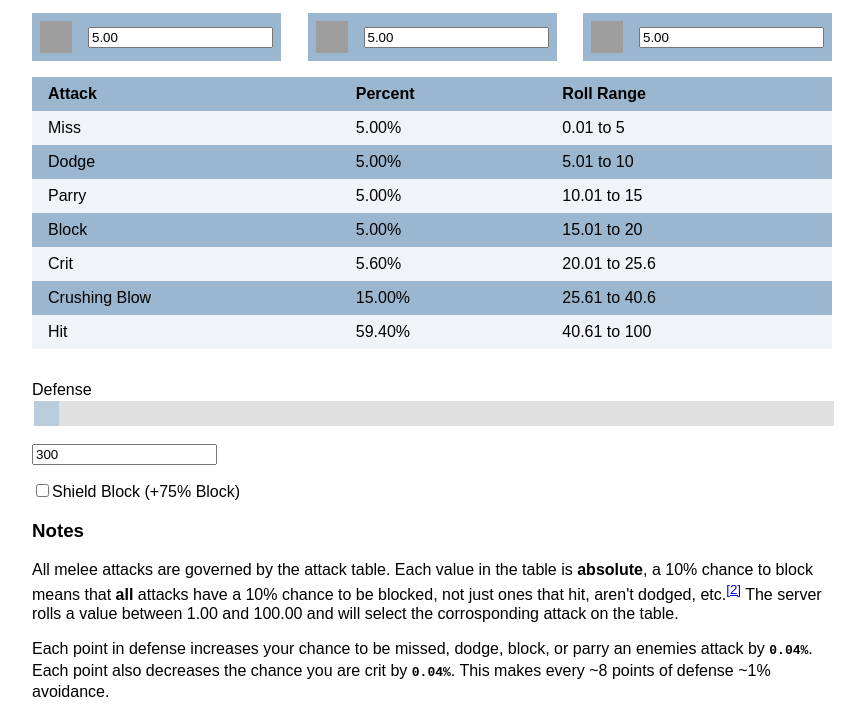
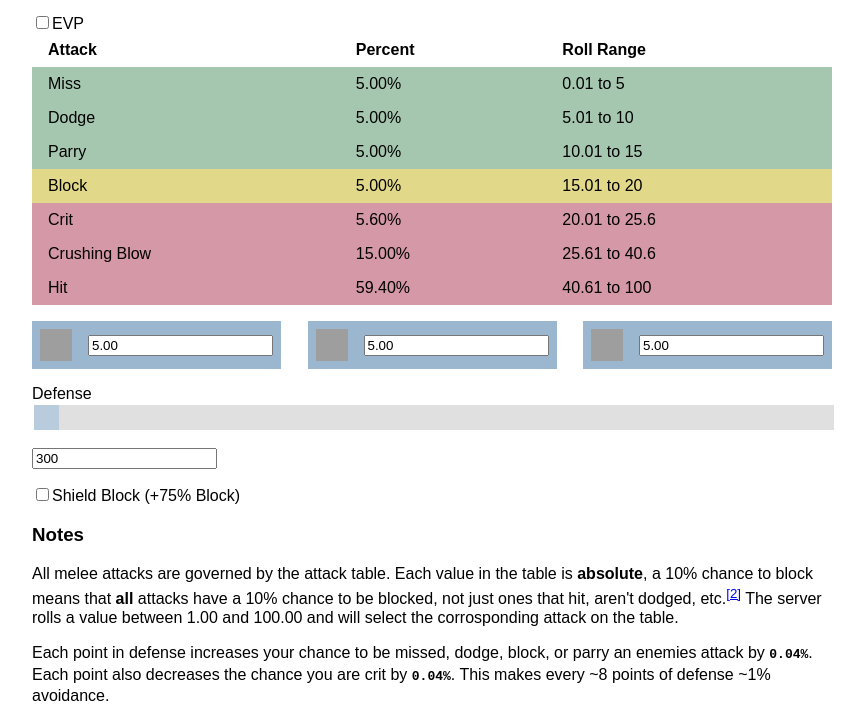
Before and after one commit to sbuggay/attack-table, a plain HTML site: page index.html in a window 1280 px wide. Shown: the part 91-800 px from the top of the page, without its empty margins (208-1073 px from the left). Drawn offline with Linux system fonts and the light colour scheme; grey boxes are pictures that could not be loaded.

Commit message:
Prepping for PVE

```diff
--- a/attack.js
+++ b/attack.js
@@ -1,10 +1,13 @@
 const options = {
-    shieldBlock: [false, shieldBlockInput]
+    attackTypeEVP: [true, "switchType"],
+    shieldBlock: [false, "shieldBlockInput"]
 }
 
 Object.keys(options).forEach(key => {
-    options[key][1].oninput = () => {
-        options[key][0] = options[key][1].checked;
+    const element = document.getElementById(options[key][1])
+    if (!element) return;
+    element.oninput = () => {
+        options[key][0] = !options[key][0];
         updateTable();
     }
 });
@@ -55,11 +58,25 @@ function crushing() {
     return 1500;
 }
 
+function glancing() {
+    return 4000;
+}
+
 function hit() {
     return Math.max(0, 10000 - (miss() + dodge() + block() + parry() + crit() + crushing()));
 }
 
-const attackTable = [
+const attackTablePVE = [
+    [miss, missElem, missRoll],
+    [dodge, dodgeElem, dodgeRoll],
+    [parry, parryElem, parryRoll],
+    [glancing, glancingElem, glancingRoll],
+    [block, blockElem, blockRoll],
+    [crit, critElem, critRoll],
+    [hit, hitElem, hitRoll]
+];
+
+const attackTableEVP = [
     [miss, missElem, missRoll],
     [dodge, dodgeElem, dodgeRoll],
     [parry, parryElem, parryRoll],
@@ -69,25 +86,51 @@ const attackTable = [
     [hit, hitElem, hitRoll]
 ];
 
+
 function calculateRoll(rollCurrent, percent) {
     const start = Math.min((rollCurrent / 100).toFixed(2), 100.00);
     const end = Math.min(((rollCurrent + percent - 1) / 100).toFixed(2), 100.00);
-
-    if (start >= end || start > 100.00) return false;
-
+    if (start >= end || start > 100.00) return 0;
     return [start, end];
 }
 
 function updateTable() {
 
+    // Hide and show glancing or crushing depending on table type
+    selectedAttackTable = options.attackTypeEVP[0] ? attackTableEVP : attackTablePVE;
+
+    crushingRow.style = "display: none;";
+    glancingRow.style = "display: none;";
+    EVPControls.style = "display: none;";
+    PVEControls.style = "display: none;";
+
+    if (options.attackTypeEVP[0] === true) {
+        baseDodge = 5;
+        baseParry = 5;
+        baseBlock = 5;
+        defense = 300;
+        crushingRow.style = "";
+        EVPControls.style = "";
+
+    }
+    else {
+        baseDodge = 6.5;
+        baseParry = 14.00;
+        baseBlock = 0;
+        defense = 300;
+        glancingRow.style = "";
+        PVEControls.style = "";
+    }
+
     let rollCurrent = 1;
-    attackTable.forEach(t => {
+    selectedAttackTable.forEach(t => {
         const roll = calculateRoll(rollCurrent, t[0]());
         const fixed = (t[0]() / 100);
-
-        t[1].innerText = fixed.toFixed(2) + "%";
+        const realRoll = roll ?  (roll[1] - roll[0] + 0.01).toFixed(2) : "0.00";
+        const realRollText = `${fixed.toFixed(2) !== realRoll ? "(" + realRoll + "%)" : ""}`;
+        t[1].innerText = `${fixed.toFixed(2)}% ${realRollText}`;
         // const rollBounds = ;
-        t[2].innerText = roll ? roll[0] + " to " + roll[1] : "Can't be rolled";
+        t[2].innerText = roll ? `${roll[0]} to ${roll[1]}` : "Can't be rolled";
         rollCurrent += t[0]();
     });
 
--- a/index.html
+++ b/index.html
@@ -38,12 +38,24 @@
             padding: 8px 16px;
         }
 
-        tr:nth-child(even) {
+        /* tr:nth-child(even) {
             background-color: #f0f4f8;
         }
 
         tr:nth-child(odd) {
             background-color: #9bb7d0;
+        } */
+
+        tr.green {
+            background-color: #a5c7b0;
+        }
+
+        tr.yellow {
+            background-color: #e1d989;
+        }
+
+        tr.red {
+            background-color: #d498a6;
         }
 
         p {
@@ -126,22 +138,11 @@
             <img id="logo" src="wow.png">
             <h1> WoW Classic Attack Table</h1>
         </div>
-        <div style="padding-bottom: 16px; display: flex; justify-content: space-between">
-            <div class="baseStat">
-                <img style="width: 32px; height: 32px; padding-right: 16px;" src="https://wow.zamimg.com/images/wow/icons/large/spell_nature_invisibilty.jpg"></img>
-                <input id="dodgeInput" type="number" value="5.00"></input>
-            </div>
-            <div class="baseStat">
-                <img style="width: 32px; height: 32px; padding-right: 16px;" src="https://wow.zamimg.com/images/wow/icons/large/ability_parry.jpg"></img>
-                <input id="parryInput" type="number" value="5.00"></input>
-            </div>
-            <div class="baseStat">
-                <img style="width: 32px; height: 32px; padding-right: 16px;" src="https://wow.zamimg.com/images/wow/icons/large/ability_defend.jpg"></img>
-                <input id="blockInput" type="number" value="5.00"></input>
+        <div>
+            <input id="switchType" type="checkbox" value=true><label>EVP</label></input>
+
         </div>
 
-
-        </div>
         <table>
             <tr>
                 <th>Attack</th>
@@ -149,7 +150,7 @@
                 <th>Roll Range</th>
             </tr>
 
-            <tr class="none">
+            <tr class="green">
                 <td>Miss</td>
                 <td id="missElem"></td>
                 <td id="missRoll"></td>
@@ -164,7 +165,12 @@
                 <td id="parryElem"></td>
                 <td id="parryRoll"></td>
             </tr>
-            <tr class="green">
+            <tr class="red" id="glancingRow">
+                <td>Glancing Blow</td>
+                <td id="glancingElem"></td>
+                <td id="glancingRoll"></td>
+            </tr>
+            <tr class="yellow">
                 <td>Block</td>
                 <td id="blockElem"></td>
                 <td id="blockRoll"></td>
@@ -174,7 +180,7 @@
                 <td id="critElem"></td>
                 <td id="critRoll"></td>
             </tr>
-            <tr class="red">
+            <tr class="red" id="crushingRow">
                 <td>Crushing Blow</td>
                 <td id="crushingElem"></td>
                 <td id="crushingRoll"></td>
@@ -190,6 +196,24 @@
 
             </div>
         </div>
+        <div style="display: none;" id="EVPControls">
+            <div style="display: flex; justify-content: space-between">
+                <div class="baseStat">
+                    <img style="width: 32px; height: 32px; padding-right: 16px;"
+                        src="https://wow.zamimg.com/images/wow/icons/large/spell_nature_invisibilty.jpg"></img>
+                    <input id="dodgeInput" type="number" value="5.00"></input>
+                </div>
+                <div class="baseStat">
+                    <img style="width: 32px; height: 32px; padding-right: 16px;"
+                        src="https://wow.zamimg.com/images/wow/icons/large/ability_parry.jpg"></img>
+                    <input id="parryInput" type="number" value="5.00"></input>
+                </div>
+                <div class="baseStat">
+                    <img style="width: 32px; height: 32px; padding-right: 16px;"
+                        src="https://wow.zamimg.com/images/wow/icons/large/ability_defend.jpg"></img>
+                    <input id="blockInput" type="number" value="5.00"></input>
+                </div>
+            </div>
             <div style="padding-top: 16px" class="slidecontainer">
                 <label>Defense</label>
                 <input type="range" min="300" max="500" value="300" class="slider" id="myRange">
@@ -200,6 +224,11 @@
             <div style="padding-top: 16px">
                 <input id="shieldBlockInput" type="checkbox"><label>Shield Block (+75% Block)</label></input>
             </div>
+        </div>
+        <div style="display: none;" id="PVEControls">
+
+        </div>
+
         <h3>Notes</h3>
         <p>
             All melee attacks are governed by the attack table. Each value in the table is <b>absolute</b>,
```
Lines whose indentation alone changed are shown as unchanged.
